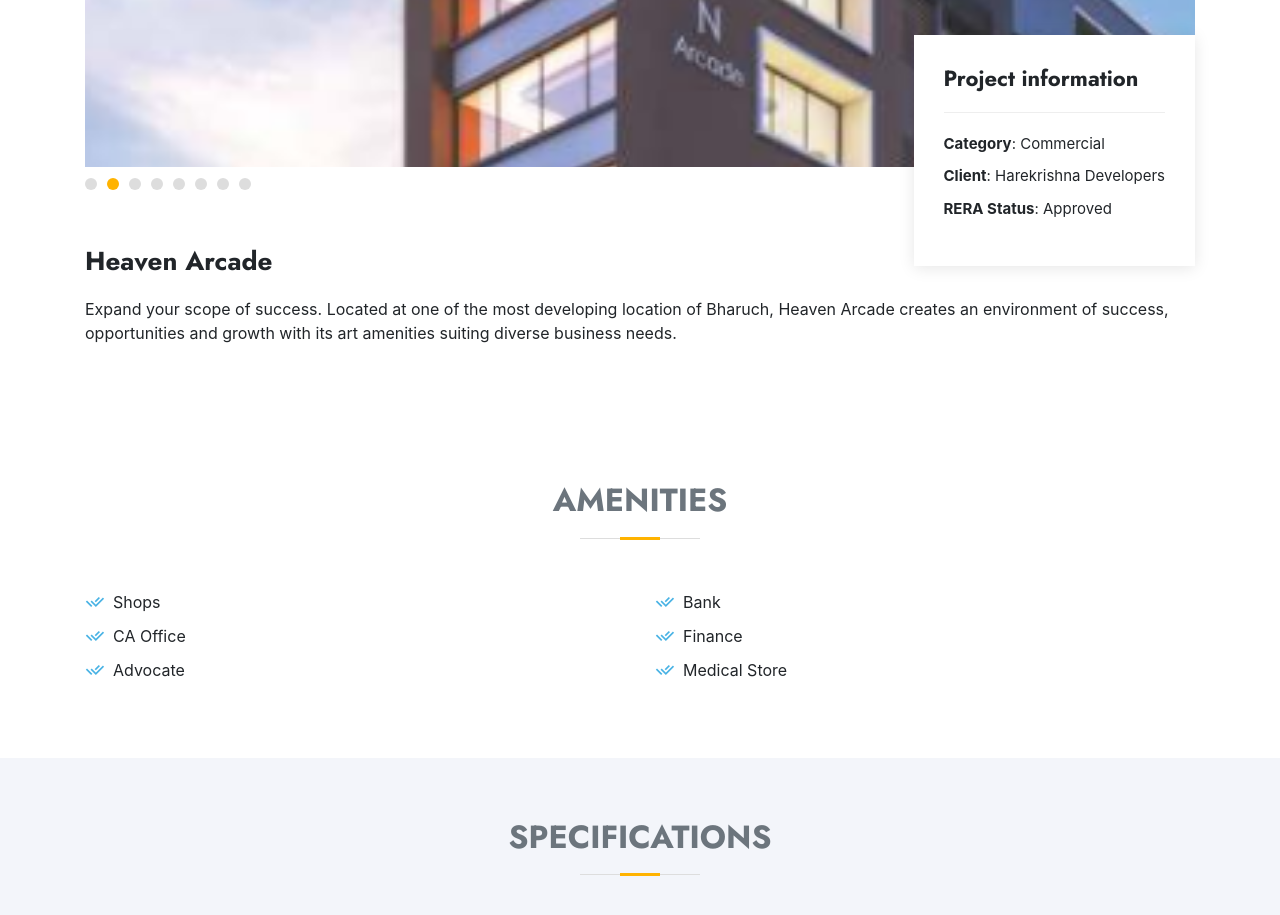
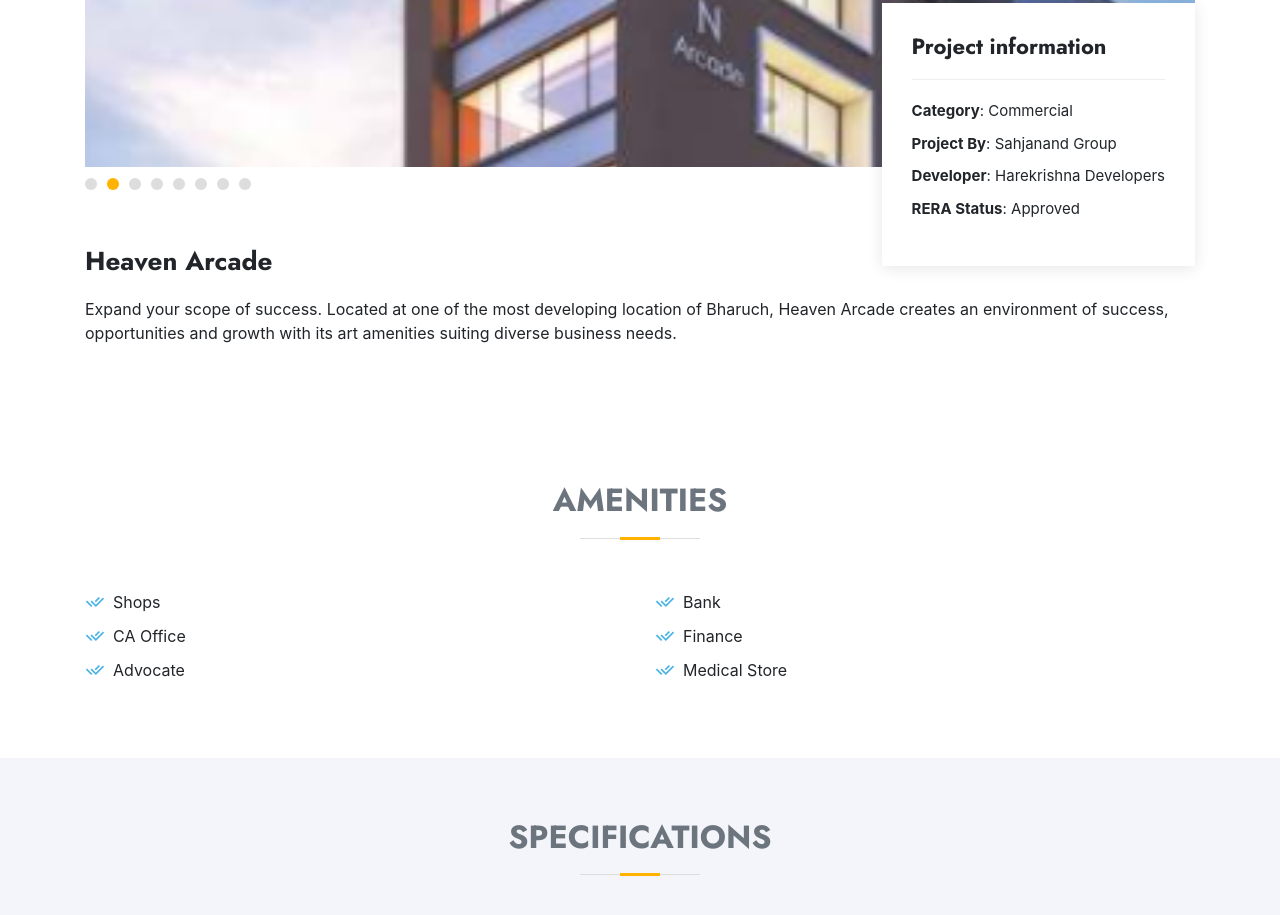
Before and after one commit to ajaypainter/ajaypainter.github.io, a website with bundled scripts: page heaven-arcade.html in a window 1280 px wide. Shown: the part 1233-2148 px from the top of the page. Built offline with nearby package versions, Linux system fonts and the light colour scheme.

Commit message:
Add details

```diff
--- a/heaven-arcade.html
+++ b/heaven-arcade.html
@@ -141,7 +141,8 @@
               <h3>Project information</h3>
               <ul>
                 <li><strong>Category</strong>: Commercial</li>
-                <li><strong>Client</strong>: Harekrishna Developers</li>
+                <li><strong>Project By</strong>: Sahjanand Group</li>
+                <li><strong>Developer</strong>: Harekrishna Developers</li>
                 <li><strong>RERA Status</strong>: Approved</li>
               </ul>
             </div>
```
